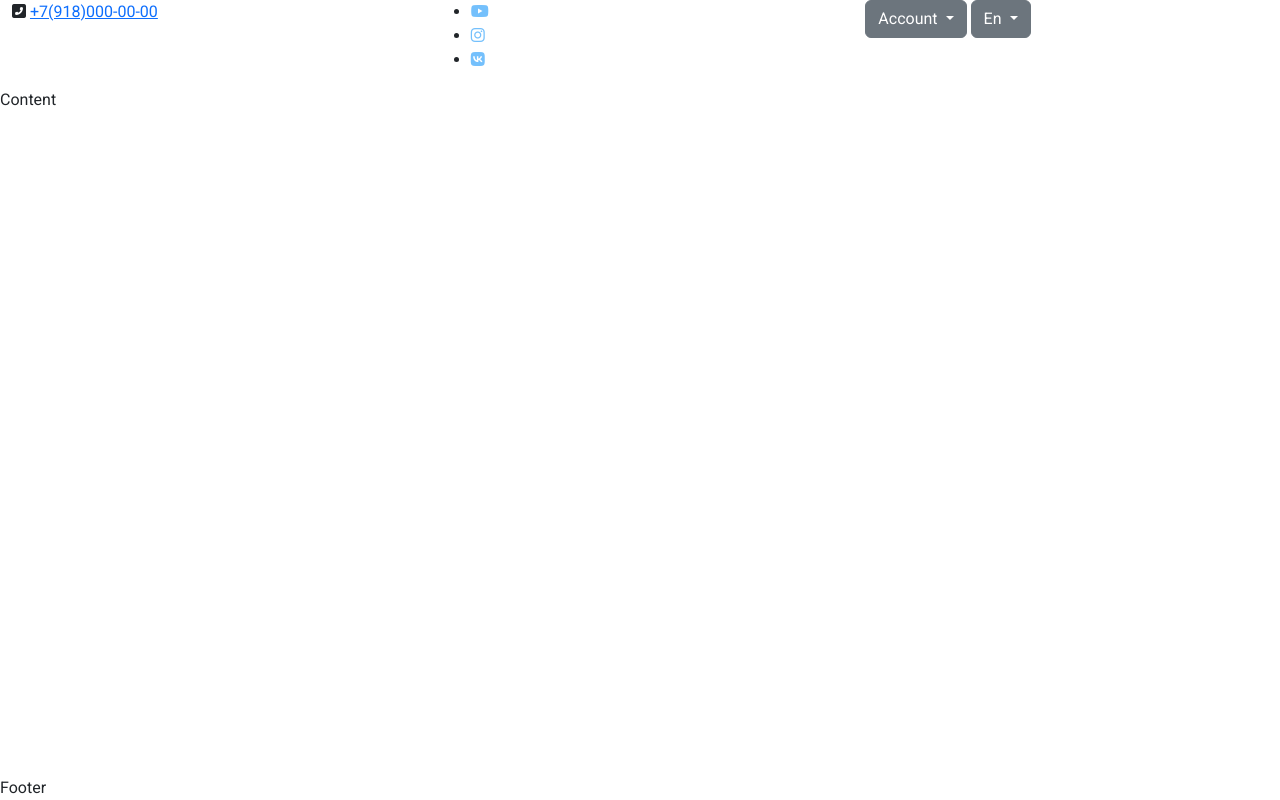
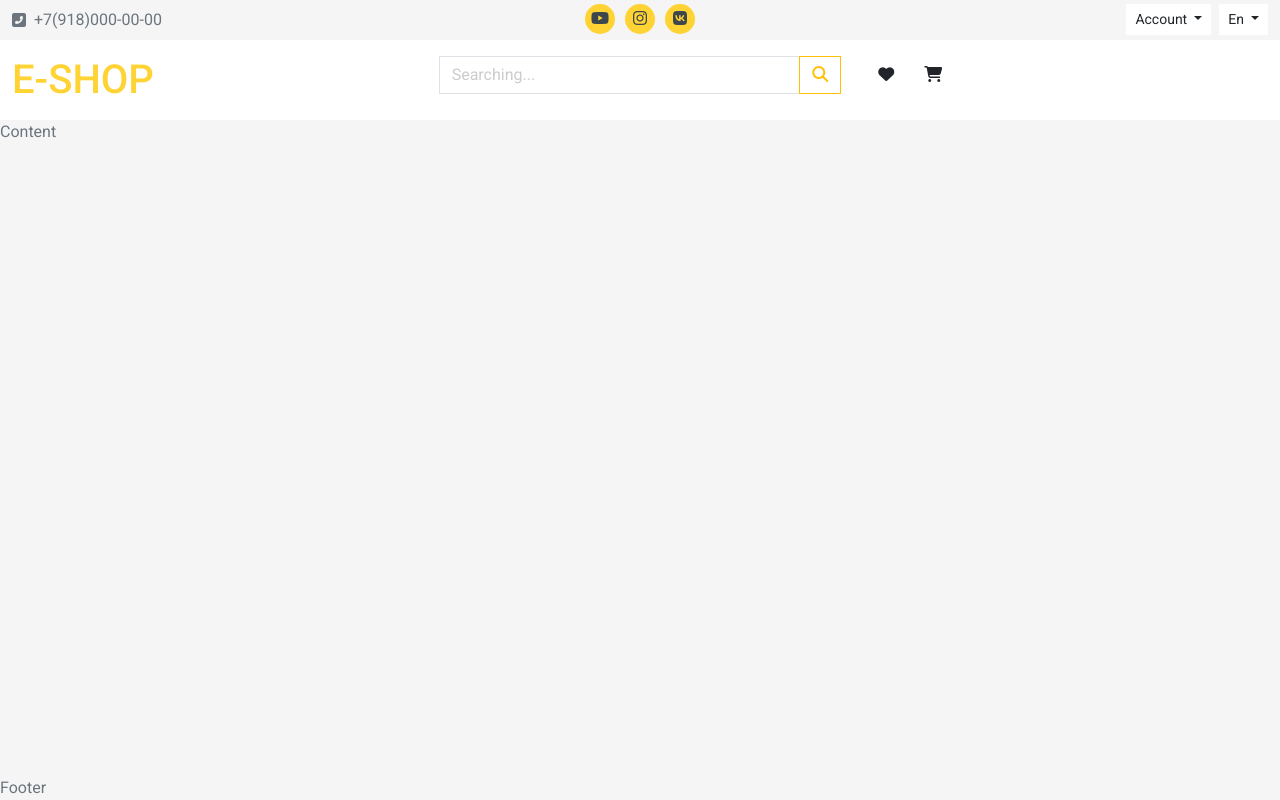
Before and after one commit to Deemkkka/Restore-bootstrap, a plain HTML site: page index.html in a window 1280 px wide. Drawn offline with nearby package versions, Linux system fonts and the light colour scheme.

Commit message:
3  15-00

```diff
--- a/assets/css/style.css
+++ b/assets/css/style.css
@@ -1,3 +1,11 @@
+:root{
+    --bg-color: #f5f5f5;
+    --text-color: #6c757d;
+    --accent-color: #ffd333;
+    --contrast-color: #3d464d;
+    --gray-color: #ccc;
+}
+
 html, body{
     height: 100%;
 }
@@ -5,9 +13,25 @@ html, body{
 body{
     min-width: 320px;
     font-family: "Roboto", sans-serif;
+    background-color: var(--bg-color);
+    color: var(--text-color);
 }
 
-/*//////////////////прижать footer к низу start////////////////////////////////////*/
+a{
+    color: var(--text-color);
+    text-decoration: underline;
+}
+
+a:hover{
+    text-decoration:none;
+}
+
+img{
+    max-width: 100%;
+    height: auto;
+}
+
+/*==================прижать footer к низу start - ОБЩИЕ ПРАВИЛА==================*/
 
 .wrapper{
     min-height: 100%;
@@ -19,11 +43,80 @@ main.main{
     flex: 1 1 auto;
 }
 
-/*//////////////////прижать footer к низу end////////////////////////////////////*/
+.btn,
+.dropdown-menu,
+.form-control {
+    border-radius: 0;
+}
+
+.form-control:focus {
+    color: var(--text-color);
+    border-color: var(--accent-color);
+    box-shadow: none;
+}
+
+.form-control::placeholder{
+    color: var(--gray-color);
+}
+
+/*==================прижать footer к низу end - ОБЩИЕ ПРАВИЛА==================*/
+
+/*==================правила для HEADER - START==================*/
+
+.header-top-phone a{
+    text-decoration: none;
+}
+
+.header-top-phone a:hover{
+    text-decoration: underline;
+}
+
+ul.social-icons{
+    list-style: none;
+    margin-bottom: 0;
+    padding: 0;
+}
+
+ul.social-icons a {
+    background-color: var(--accent-color);
+    color: var(--contrast-color);
+    width: 30px;
+    height: 30px;
+    border-radius: 50%;
+    float: left;
+    text-align: center;
+    line-height: 30px;
+    transition: all 0.3s;
+}
+
+ul.social-icons a:hover{
+    background-color: var(--contrast-color);
+    color: var(--accent-color);
+}
+
+.social-icon + .social-icon{
+    padding-left: 10px;
+}
+
+.header-top .btn {
+    background-color: #fff;
+}
+
+.header-logo{
+    text-decoration: none;
+    text-transform: uppercase;
+    color: var(--accent-color);
+    transition: all 0.3s;
+
+}
+
+.header-logo:hover {
+    color: var(--contrast-color);
+}
+
+/*==================правила для HEADER - end==================*/
 
 
 
 
-
-
-/*2 0-17*/
+/*3 15-00*/
--- a/index.html
+++ b/index.html
@@ -16,32 +16,39 @@
 
     <div class="wrapper">
         <header class="header">
-            <div class="header-top">
+            <div class="header-top py-1">
                 <div class="container-fluid">
                     <div class="row">
-                        <div class="col-md-4">
-                            <div class="header-top-phone">
+                        <div class="col-6 col-sm-4">
+                            <div class="header-top-phone d-flex align-items-center h-100">
                                 <i class="fa-solid fa-square-phone-flip"></i>
-                                <a href="tel:+79180000000">+7(918)000-00-00</a>
+                                <a class="ms-2 py-1" href="tel:+79180000000">+7(918)000-00-00</a>
                             </div>
                         </div>
-                        <div class="col-md-4">
-                            <ul class="social-icons">
+                        <div class="col-sm-4 d-none d-sm-block">
+                            <ul class="social-icons d-flex justify-content-center">
                                 <li class="social-icon">
-                                    <i class="fa-brands fa-youtube" style="color: #74C0FC;"></i>
+                                    <a href="#">
+                                        <i class="fa-brands fa-youtube"></i>
+                                    </a>
                                 </li>
                                 <li class="social-icon">
-                                    <i class="fa-brands fa-instagram" style="color: #74C0FC;"></i>
+                                    <a href="#">
+                                        <i class="fa-brands fa-instagram"></i>
+                                    </a>
                                 </li>
                                 <li class="social-icon">
-                                    <i class="fa-brands fa-vk" style="color: #74C0FC;"></i>
+                                    <a href="#">
+                                        <i class="fa-brands fa-vk"></i>
+                                    </a>
                                 </li>
                             </ul>
                         </div>
-                        <div class="col-md-4">
-                            <div class="btn-group">
+                        <div class="col-6 col-sm-4">
+                            <div class="header-top-account d-flex justify-content-end">
+                                <div class="btn-group me-2">
                                     <div class="dropdown">
-                                    <button class="btn btn-secondary dropdown-toggle" type="button" data-bs-toggle="dropdown" aria-expanded="false">
+                                        <button class="btn btn-sm dropdown-toggle" type="button" data-bs-toggle="dropdown" aria-expanded="false">
                                           Account
                                         </button>
                                         <ul class="dropdown-menu">
@@ -53,7 +60,7 @@
 
                                 <div class="btn-group">
                                     <div class="dropdown">
-                                    <button class="btn btn-secondary dropdown-toggle" type="button" data-bs-toggle="dropdown" aria-expanded="false">
+                                        <button class="btn btn-sm dropdown-toggle" type="button" data-bs-toggle="dropdown" aria-expanded="false">
                                           En
                                         </button>
                                         <ul class="dropdown-menu">
@@ -66,7 +73,38 @@
                         </div>
                     </div>
                 </div>
+            </div> <!--header-top-->
+
+            <div class="header-middle bg-white py-3">
+                <div class="container-fluid">
+                    <div class="row">
+                        <div class="col-md-4">
+                            <a href="#" class="header-logo h1">E-shop</a>
+                        </div>
+                        <div class="col-md-4">
+                            <form action="">
+                                <div class="input-group">
+                                    <input type="text" class="form-control" placeholder="Searching..." aria-label="Searching..." aria-describedby="button-search">
+                                    <button class="btn btn-outline-warning" type="submit" id="button-search">
+                                        <i class="fa-solid fa-magnifying-glass"></i>
+                                    </button>
+                                  </div>
+                            </form>
+                        </div>
+                        <div class="col-md-4">
+                            <a href="#" class="btn">
+                                <i class="fa-solid fa-heart"></i>
+                            </a>
+
+                            <button class="btn">
+                                <i class="fa-solid fa-cart-shopping"></i>
+                            </button>
+                        </div>
+                    </div>
+                </div>
+            </div><!--header-middle-->
         </header>
+
 
 
 
```
Lines whose indentation alone changed are shown as unchanged.
